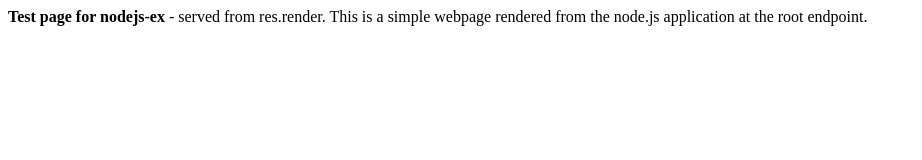
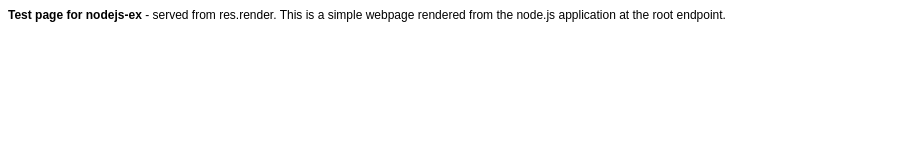
Before and after one commit to utherp0/ocpnode, a website: page views/node_test.html in a window 1280 px wide. Shown: the whole page, without its empty margins (0-922 px from the left). Drawn offline with Linux system fonts and the light colour scheme; files that its build step writes are made by us from their sources.

Commit message:
Corrected import of styles

```diff
--- a/views/node_test.html
+++ b/views/node_test.html
@@ -2,7 +2,7 @@
 <head>
   <title>Test Page for nodejs-ex app</title>
 
-  <link rel="stylesheet" url="styles/ui.css"/>
+  <link rel="stylesheet" href="styles/ui.css"/>
 </head>
 
 <body>
```
